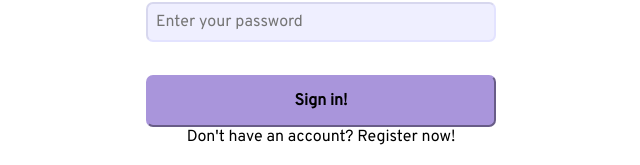
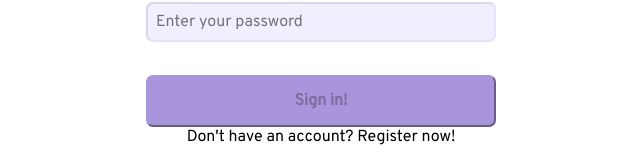
Before and after one commit to AndreaBitmind/andrea-martinez-rewindmusic-front, a React (Create React App) app: page /login in a window 1280 px wide. Shown: the part 448-613 px from the top of the page, without its empty margins (319-959 px from the left). Built offline with nearby package versions, Linux system fonts and the light colour scheme; no server answers.

Commit message:
added loginForm functionality ahd loginPage test

```diff
--- a/src/app/store/features/users/slices/usersSlice.ts
+++ b/src/app/store/features/users/slices/usersSlice.ts
@@ -1,7 +1,7 @@
 import { createSlice, PayloadAction } from "@reduxjs/toolkit";
-import { RegisteredUse } from "../../../../../interfaces/users/User";
+import { RegisteredUse as RegisteredUser } from "../../../../../interfaces/users/User";
 
-const usersInitialState: RegisteredUse = {
+const usersInitialState: RegisteredUser = {
   id: "",
   token: "",
   userName: "",
@@ -11,7 +11,7 @@ const usersSlice = createSlice({
   name: "users",
   initialState: usersInitialState,
   reducers: {
-    loginUser: (previousUsers, action: PayloadAction<RegisteredUse>) =>
+    loginUser: (previousUsers, action: PayloadAction<RegisteredUser>) =>
       action.payload,
   },
 });
--- a/src/components/LoginForm/LoginForm.tsx
+++ b/src/components/LoginForm/LoginForm.tsx
@@ -1,11 +1,36 @@
+import { SyntheticEvent, useState } from "react";
 import { NavLink } from "react-router-dom";
 import { ToastContainer } from "react-toastify";
+import useUser from "../../hooks/useUser";
 import Button from "../Button/Button";
 import { RegisterStyle } from "../RegisterForm/RegisterStyled";
 
 export const LoginForm = () => {
+  const initialState = {
+    userName: "",
+    password: "",
+  };
+
+  const { login } = useUser();
+  const [formData, setFormData] = useState(initialState);
+
+  const onSubmitData = (event: SyntheticEvent) => {
+    event.preventDefault();
+    login({
+      userName: formData.userName,
+      password: formData.password,
+    });
+  };
+
+  const onChangeData = (event: React.ChangeEvent<HTMLInputElement>) => {
+    setFormData({ ...formData, [event.target.id]: event.target.value });
+  };
+
+  const hasEmptyFields =
+    formData.userName.length < 4 || formData.password.length < 4;
+
   return (
-    <RegisterStyle>
+    <RegisterStyle onSubmit={onSubmitData}>
       <ToastContainer />
       <h2>Sign In</h2>
       <form>
@@ -15,6 +40,8 @@ export const LoginForm = () => {
           placeholder="Enter your username"
           required
           autoComplete="off"
+          value={formData.userName}
+          onChange={onChangeData}
         />
         <input
           type="password"
@@ -22,8 +49,15 @@ export const LoginForm = () => {
           placeholder="Enter your password"
           required
           autoComplete="off"
+          value={formData.password}
+          onChange={onChangeData}
         />
-        <Button className="submit-big" type="submit" buttonText="Sign in!" />
+        <Button
+          className="submit-big"
+          type="submit"
+          buttonText="Sign in!"
+          isDisabled={hasEmptyFields}
+        />
         <p>Don't have an account? Register now!</p>
         <NavLink to={"/register"}>
           <Button className="submit-big" type="submit" buttonText="Register" />
--- a/src/components/Navigation/Navigation.tsx
+++ b/src/components/Navigation/Navigation.tsx
@@ -1,5 +1,4 @@
-import { NavLink } from "react-router-dom";
-import { useLocation } from "react-router-dom";
+import { NavLink, useLocation } from "react-router-dom";
 import { NavigationStyled } from "./NavigationStyled";
 
 export const Navigation = () => {
```
Also changed, not shown: 1 other file (tests, documents, lock files or other folders).
